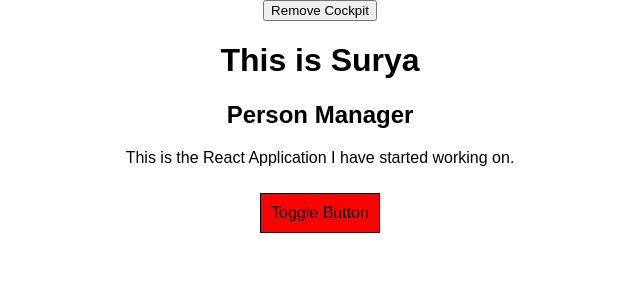
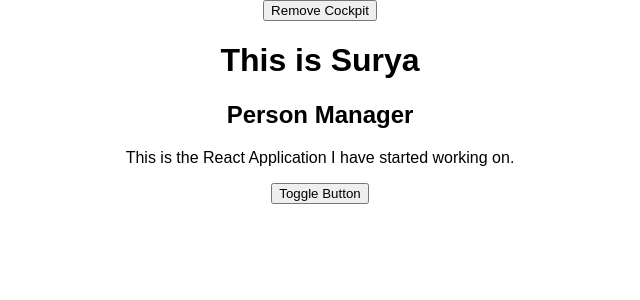
Before and after one commit to suryawebdev/react-complete-guide, a React (Create React App) app: page / in a window 1280 px wide. Shown: the top 300 px of the page, without its empty margins (320-960 px from the left). Built offline with nearby package versions, Linux system fonts and the light colour scheme.

Commit message:
Aux Component usage

```diff
--- a/src/Components/Cockpit/Cockpit.js
+++ b/src/Components/Cockpit/Cockpit.js
@@ -1,4 +1,6 @@
 import React, {useEffect} from 'react';
+
+import Aux from '../../Hoc/Aux';
 
 import CockpitCSS from './Cockpit.module.css';
 
@@ -28,7 +30,7 @@ const Cockpit = (props) => {
     }
 
     return (
-        <div className={CockpitCSS.Cockpit}>
+        <Aux>
             <h1>This is Surya</h1>
             <h2>{props.title}</h2>
             <p>This is the React Application I have started working on.</p>
@@ -37,7 +39,7 @@ const Cockpit = (props) => {
                 className={btnClass}
                 onClick={props.toggle}>Toggle Button
                     </button>
-        </div>
+        </Aux>
     );
 }
 
@@ -50,3 +52,6 @@ export default React.memo(Cockpit);
 //React.memo() -> only re renders the component if any of the input params changes in it's component
 //We can used this in funcional components whenever we don't want to render child component when parent components are
     //are rendering without any input change
+
+
+//Aux is component that can render components in adjacent way..
--- /dev/null
+++ b/src/Hoc/Aux.js
@@ -0,0 +1,7 @@
+const Aux = (props) => props.children;
+
+export default Aux;
+
+//We can render all the adjacent elements in react by wrapping that in a single component that take props as children
+
+//In react 16.2 and later it did provided with Aux component to wrap adjacent elements in render using React.Fragment
```
Also changed, not shown: 1 other file (tests, documents, lock files or other folders).
